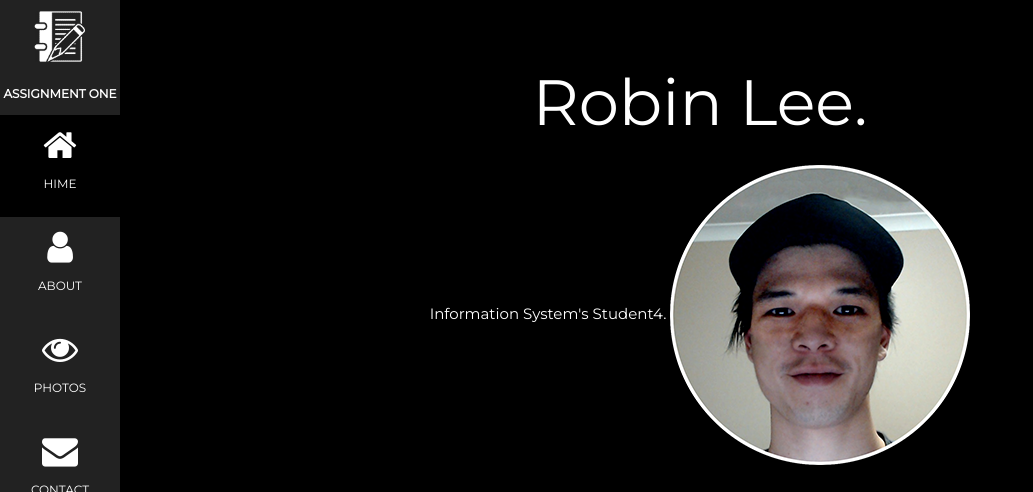
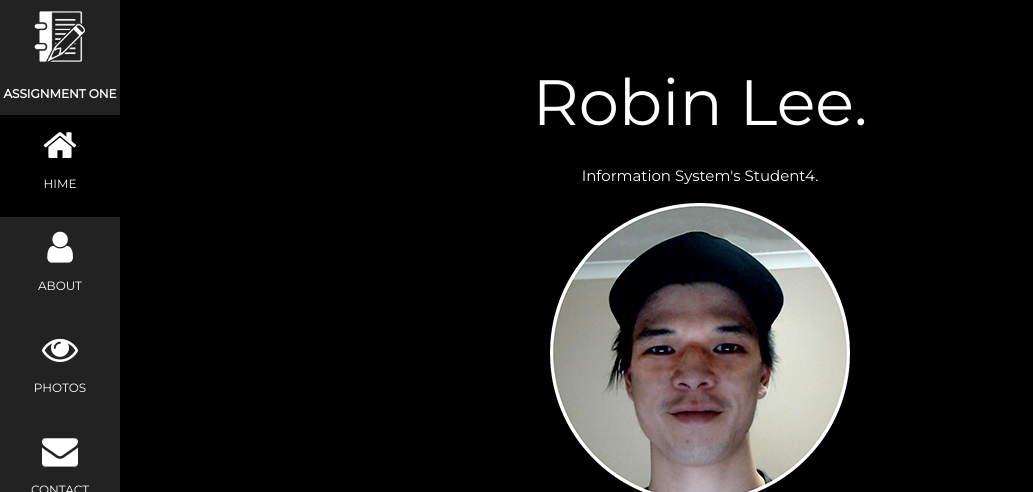
Before and after one commit to ceylonhue/begin, a Jekyll site: the page built from index.md, in a window 1280 px wide. Shown: the top 492 px of the page, without its empty margins (0-1033 px from the left). Built offline with Jekyll 4.4.1, drawn with Linux system fonts in a browser that asks for light colours; our own code applies the rules of GitHub Pages for plain Markdown files; grey boxes are pictures that could not be loaded.

Commit message:
Update default.html

```diff
--- a/_layouts/default.html
+++ b/_layouts/default.html
@@ -56,9 +56,9 @@ body, h1,h2,h3,h4,h5,h6 {font-family: "Montserrat", sans-serif}
   <!-- Header/Home -->
   <header class="w3-container w3-padding-32 w3-center w3-black" id="home">
     <h1 class="w3-jumbo"><span class="w3-hide-small"></span> Robin Lee.</h1>
-    <p>Information System's Student4.
+    <p>Information System's Student4.</p>
     <img src="/begin/robin.png" alt="Robin2" class="w3-image" width="300" height="300">
-<br style=“line-height:15;”> </p>
+    <p> <br style=“line-height:15;”> </p>
 
 
 
```
